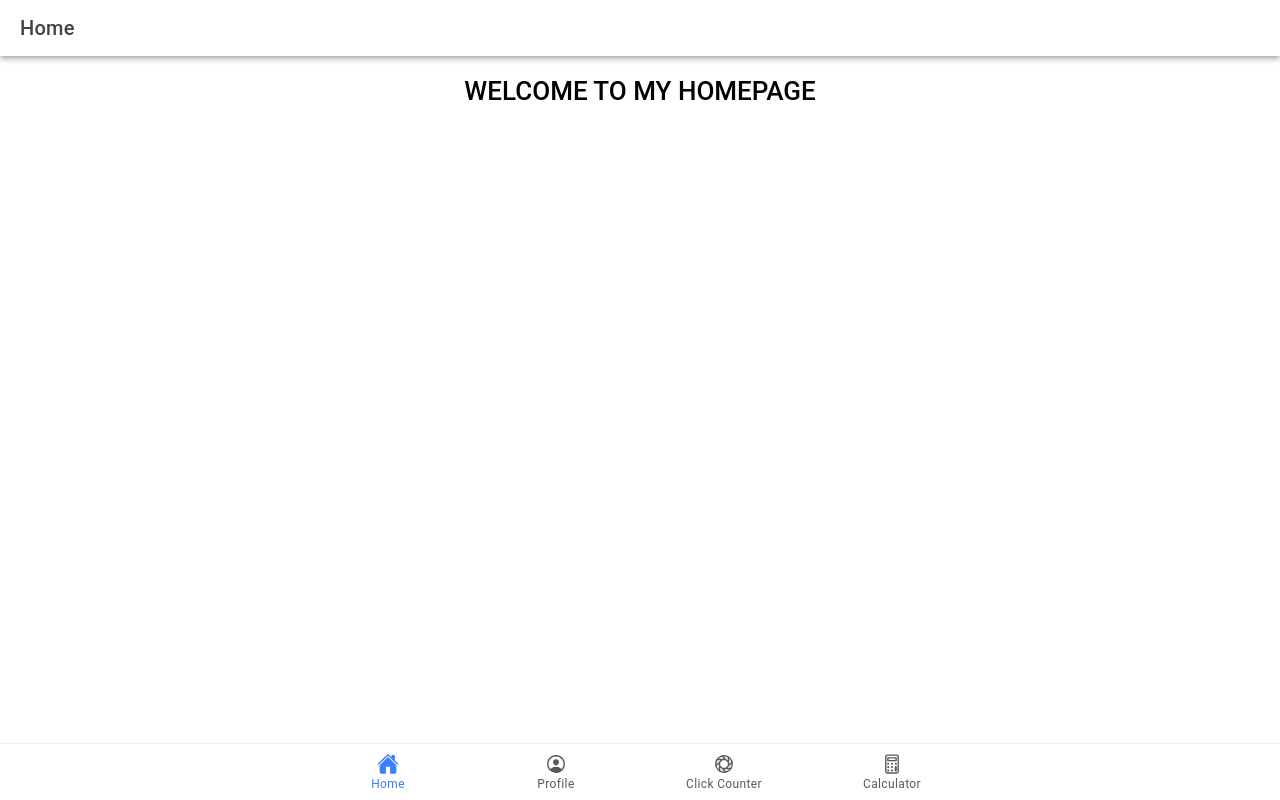
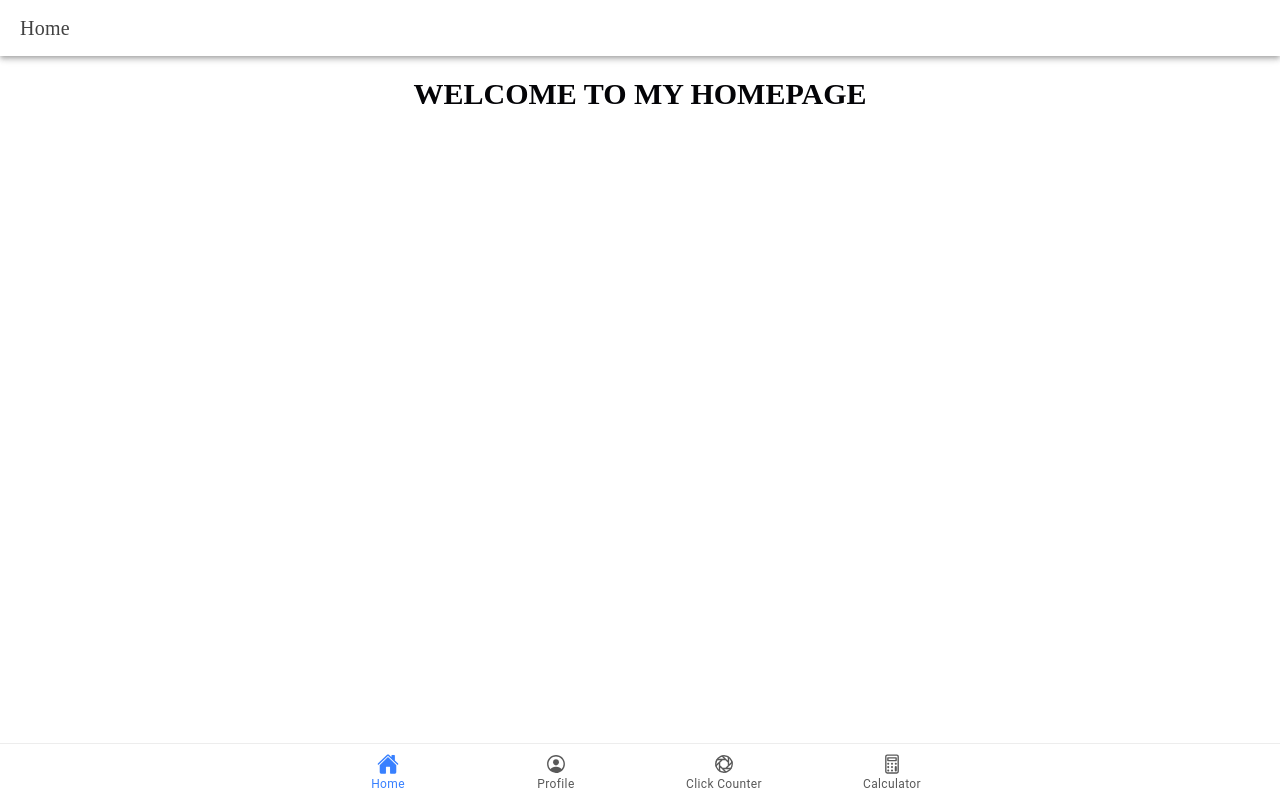
Before and after one commit to KennethLicuanan/ionic-t-licuanan, a React (Vite) app: page /Home in a window 1280 px wide. Built offline with nearby package versions, Linux system fonts and the light colour scheme.

Commit message:
changed the font families of every ionic pages

```diff
--- /dev/null
+++ b/src/pages/Home.css
@@ -0,0 +1,12 @@
+/* styles.css */
+.welcome {
+    font-size: 30px;
+    font-family: cursive;
+    color: rgb(4, 4, 7);
+    font-weight: bold;
+    text-align: center;
+    margin-top: 20px;
+  }
+.home {
+    font-family: cursive;
+}
--- a/src/pages/Home.tsx
+++ b/src/pages/Home.tsx
@@ -2,13 +2,14 @@ import {
   //Initial Components
   IonContent, IonHeader, IonPage, IonTitle, IonToolbar,
 } from '@ionic/react';
+import './Home.css';
 
 const Home: React.FC = () => {
   return (
     <IonPage>
       <IonHeader>
         <IonToolbar>
-          <IonTitle>Home</IonTitle>
+          <IonTitle class='home'>Home</IonTitle>
         </IonToolbar>
       </IonHeader>
       <IonContent fullscreen>
@@ -17,13 +18,12 @@ const Home: React.FC = () => {
             <IonTitle size="large">Home</IonTitle>
           </IonToolbar>
         </IonHeader>
-        <h1 className='ion-text-center'>WELCOME TO MY HOMEPAGE</h1>
+        <h1 className='welcome'>WELCOME TO MY HOMEPAGE</h1>
       </IonContent>
     </IonPage>
+  );
+};
 
 
 
-  );
-};
-
 export default Home;
--- a/src/pages/Tab1.css
+++ b/src/pages/Tab1.css
@@ -0,0 +1,3 @@
+.profile {
+    font-family: cursive;
+}
--- a/src/pages/Tab1.tsx
+++ b/src/pages/Tab1.tsx
@@ -9,7 +9,7 @@ const Tab1: React.FC = () => {
     <IonPage>
      <IonHeader>
         <IonToolbar>
-          <IonTitle>Profile</IonTitle>
+          <IonTitle class='profile'>Profile</IonTitle>
         </IonToolbar>
       </IonHeader>
       <IonContent fullscreen>
--- a/src/pages/Tab2.css
+++ b/src/pages/Tab2.css
@@ -0,0 +1,3 @@
+.click {
+    font-family: cursive;
+}
--- a/src/pages/Tab2.tsx
+++ b/src/pages/Tab2.tsx
@@ -7,7 +7,7 @@ const Tab2: React.FC = () => {
     <IonPage>
       <IonHeader>
         <IonToolbar>
-          <IonTitle>Click Counter</IonTitle>
+          <IonTitle class='click'>Click Counter</IonTitle>
         </IonToolbar>
       </IonHeader>
       <IonContent fullscreen>
--- a/src/pages/Tab3.css
+++ b/src/pages/Tab3.css
@@ -0,0 +1,3 @@
+.calc {
+    font-family: cursive;
+}
--- a/src/pages/Tab3.tsx
+++ b/src/pages/Tab3.tsx
@@ -7,7 +7,7 @@ const Tab3: React.FC = () => {
     <IonPage>
       <IonHeader>
         <IonToolbar>
-          <IonTitle>Calculator</IonTitle>
+          <IonTitle class='calc'>Calculator</IonTitle>
         </IonToolbar>
       </IonHeader>
       <IonContent fullscreen>
```
